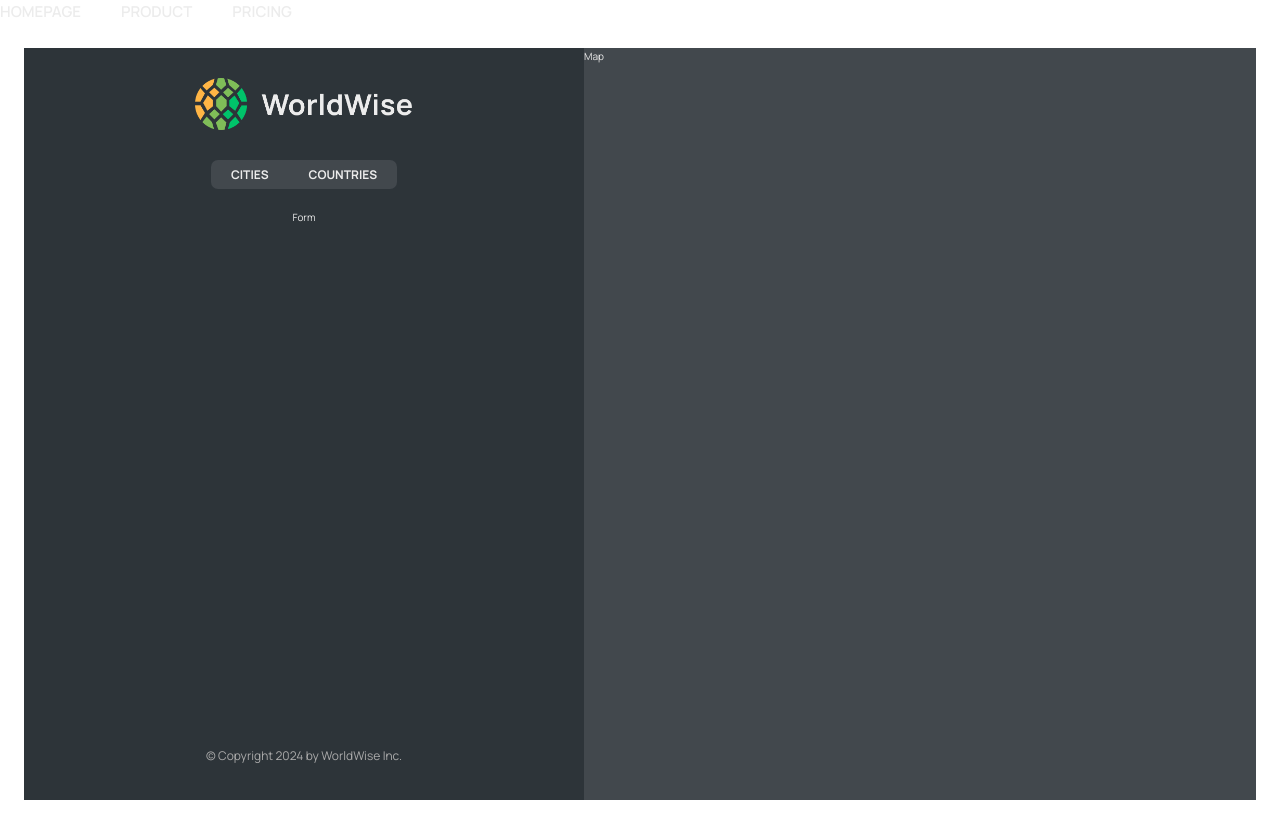
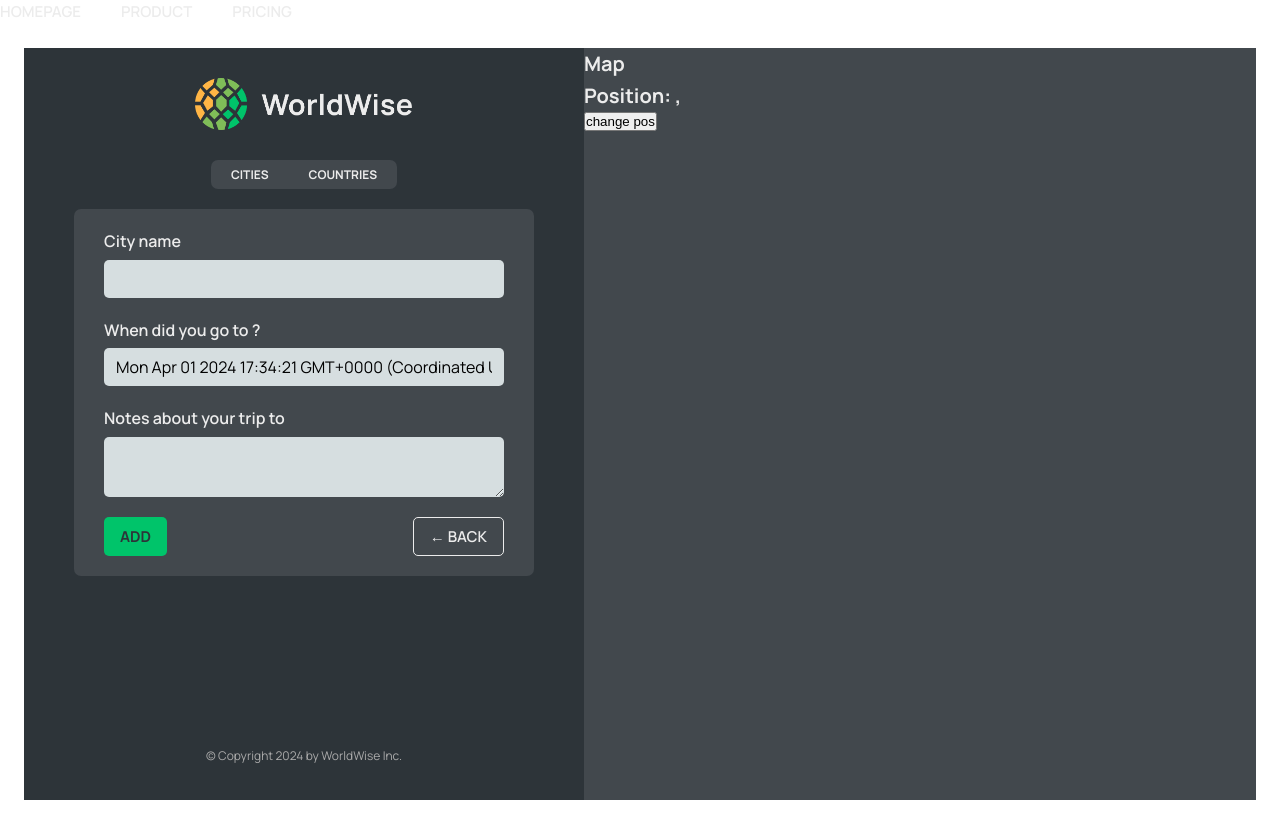
Before and after one commit to 01arman01/WorldWise, a React (Vite) app: page /app/form in a window 1280 px wide. Built offline with nearby package versions, Linux system fonts and the light colour scheme; data requests are answered from the project's data file.

Commit message:
add navigate and form

```diff
--- a/src/App.jsx
+++ b/src/App.jsx
@@ -1,4 +1,4 @@
-import {BrowserRouter, Route, Routes} from "react-router-dom";
+import {BrowserRouter, Navigate, Route, Routes} from "react-router-dom";
 import Product from "./pages/Product/Product.jsx";
 import PricingPage from "./pages/PricingPage.jsx";
 import Homepage from "./pages/Homepage/Homepage.jsx";
@@ -6,8 +6,10 @@ import PageNotFound from "./pages/PageNotFound.jsx";
 import PageNav from "./components/PageNav/PageNav.jsx";
 import AppLayout from "./pages/AppLayout/AppLayout.jsx";
 import {useEffect, useState} from "react";
-import CityList from "./components/City/CityList/CityList.jsx";
+import CityList from "./components/CityList/CityList.jsx";
 import CountryList from "./components/CountryList/CountryList.jsx";
+import City from "./components/City/City.jsx";
+import Form from "./components/Form/Form.jsx";
 
 const BASE_URL = 'http://localhost:9000'
 
@@ -49,10 +51,14 @@ function App() {
                 <Route path='product' element={<Product/>}/>
                 <Route path='pricing' element={<PricingPage/>}/>
                 <Route path='app' element={<AppLayout/>}>
-                    <Route index element={<p>lIST of clients</p>}/>
+                    <Route index element={ <Navigate replace to="cities"/>}/>
                     <Route path='cities' element={<CityList cities={cities} isLoading={isLoading} />}/>
+
+
+                    <Route path='cities/:id' element={<City />} />
+
                     <Route path='countries' element={<CountryList isLoading={isLoading}  cities={cities} />}/>
-                    <Route path='form' element={<p> Form</p>}/>
+                    <Route path='form' element={<Form />}/>
                 </Route>
                 <Route path='*' element={<PageNotFound/>}/>
             </Routes>
--- /dev/null
+++ b/src/components/Button/Button.jsx
@@ -0,0 +1,11 @@
+import React from 'react';
+import s from './Button.module.css'
+function Button({children,onClick, type}) {
+    return (
+        <button onClick={onClick} className={`${s.btn} ${s[`${type}`]}`}>
+            {children}
+        </button>
+    );
+}
+
+export default Button;
--- a/src/components/City/City.jsx
+++ b/src/components/City/City.jsx
@@ -1,4 +1,5 @@
 import styles from "./City.module.css";
+import {useParams, useSearchParams} from "react-router-dom";
 
 const formatDate = (date) =>
   new Intl.DateTimeFormat("en", {
@@ -19,43 +20,59 @@ function City() {
 
   const { cityName, emoji, date, notes } = currentCity;
 
-  return (
-    <div className={styles.city}>
-      <div className={styles.row}>
-        <h6>City name</h6>
-        <h3>
-          <span>{emoji}</span> {cityName}
-        </h3>
-      </div>
+  const {id} = useParams()
 
-      <div className={styles.row}>
-        <h6>You went to {cityName} on</h6>
-        <p>{formatDate(date || null)}</p>
-      </div>
+    const  [searchParams,setSearchParams]=useSearchParams()
 
-      {notes && (
-        <div className={styles.row}>
-          <h6>Your notes</h6>
-          <p>{notes}</p>
-        </div>
-      )}
+    const lat = searchParams.get('lat')
+    const lng = searchParams.get('lng')
 
-      <div className={styles.row}>
-        <h6>Learn more</h6>
-        <a
-          href={`https://en.wikipedia.org/wiki/${cityName}`}
-          target="_blank"
-          rel="noreferrer"
-        >
-          Check out {cityName} on Wikipedia &rarr;
-        </a>
-      </div>
 
-      <div>
-        <ButtonBack />
-      </div>
-    </div>
-  );
+  // console.log(lang)
+  // console.log(lat)
+
+  return (<>
+      <h1>City {id} </h1>
+      <p>{lat}, {lng}</p>
+
+  </>)
+  // return (
+  //   <div className={styles.city}>
+  //     <div className={stkoyles.row}>
+  //       <h6>City name</h6>
+  //       <h3>
+  //         <span>{emoji}</span> {cityName}
+  //       </h3>
+  //     </div>
+  //
+  //     <div className={styles.row}>
+  //       <h6>You went to {cityName} on</h6>
+  //       <p>{formatDate(date || null)}</p>
+  //     </div>
+  //
+  //     {notes && (
+  //       <div className={styles.row}>
+  //         <h6>Your notes</h6>
+  //         <p>{notes}</p>
+  //       </div>
+  //     )}
+  //
+  //     <div className={styles.row}>
+  //       <h6>Learn more</h6>
+  //       <a
+  //         href={`https://en.wikipedia.org/wiki/${cityName}`}
+  //         target="_blank"
+  //         rel="noreferrer"
+  //       >
+  //         Check out {cityName} on Wikipedia &rarr;
+  //       </a>
+  //     </div>
+  //
+  //     <div>
+  //       <ButtonBack />
+  //     </div>
+  //   </div>
+  // );
 }
 
 export default City;
--- a/src/components/City/CityList/CityItem/CityItem.jsx
+++ /dev/null
@@ -1,31 +0,0 @@
-import React from 'react';
-import s from './CityItem.module.css'
-// import flag from 'country-code-emoji';
-
-
-const formaDate = (date)=>{
-  return ( new Intl.DateTimeFormat('en', {
-        day:"numeric",
-        month:"long",
-        year:"numeric"
-    }).format(new  Date(date)))
-}
-
-
-function CityItem({city}) {
-
-    const {cityName,emoji,date} = city
-    // console.log(flag(emoji))
-    return (
-        <li className={s.cityItem}>
-            <span className={s.emoji}>{
-                emoji
-            }
-            </span>
-            <h3 className={s.name}>{cityName}</h3>
-            <time className={s.date}>({formaDate(date)})</time>
-            <button className={s.deleteBtn}>&times;</button>
-        </li>
-    );
-}
-export default CityItem;
--- /dev/null
+++ b/src/components/CityList/CityItem/CityItem.jsx
@@ -0,0 +1,35 @@
+import React from 'react';
+import s from './CityItem.module.css'
+import {Link} from "react-router-dom";
+// import flag from 'country-code-emoji';
+
+
+const formaDate = (date)=>{
+  return ( new Intl.DateTimeFormat('en', {
+        day:"numeric",
+        month:"long",
+        year:"numeric"
+    }).format(new  Date(date)))
+}
+
+
+function CityItem({city}) {
+
+    const {cityName,emoji,date,id, position} = city
+    // console.log(flag(emoji))
+    console.log(position)
+    return (
+        <li >
+           <Link to={`${id}?lat=${position.lat}&lng=${position.lng}`}   className={s.cityItem}>
+                <span className={s.emoji}>{
+                    emoji
+                }
+            </span>
+               <h3 className={s.name}>{cityName}</h3>
+               <time className={s.date}>({formaDate(date)})</time>
+               <button className={s.deleteBtn}>&times;</button>
+           </Link>
+        </li>
+    );
+}
+export default CityItem;
--- a/src/components/City/CityList/CityList.jsx
+++ b/src/components/CityList/CityList.jsx
@@ -1,8 +1,8 @@
 import React from 'react';
 import s from './CityList.module.css'
-import Spinner from "../../Spinner/Spinner.jsx";
+import Spinner from "../Spinner/Spinner.jsx";
 import CityItem from "./CityItem/CityItem.jsx";
-import Message from "../../Message/Message.jsx";
+import Message from "../Message/Message.jsx";
 function CityList({cities,isLoading}) {
     if(isLoading) return <Spinner/>
     if(!cities.length) return <Message message="add your firs city by clicking on a city on the map " />
--- a/src/components/Form/Form.jsx
+++ b/src/components/Form/Form.jsx
@@ -3,6 +3,8 @@
 import { useState } from "react";
 
 import styles from "./Form.module.css";
+import Button from "../Button/Button.jsx";
+import {useNavigate} from "react-router-dom";
 
 export function convertToEmoji(countryCode) {
   const codePoints = countryCode
@@ -17,6 +19,9 @@ function Form() {
   const [country, setCountry] = useState("");
   const [date, setDate] = useState(new Date());
   const [notes, setNotes] = useState("");
+
+
+  const navigate = useNavigate()
 
   return (
     <form className={styles.form}>
@@ -49,8 +54,14 @@ function Form() {
       </div>
 
       <div className={styles.buttons}>
-        <button>Add</button>
-        <button>&larr; Back</button>
+          <Button type='primary' >Add</Button>
+          <Button type='back'  onClick={
+              (e)=> {
+                  e.preventDefault()
+                  navigate(-1)
+              }
+          }>&larr; Back</Button>
+
       </div>
     </form>
   );
--- a/src/components/Map/Map.jsx
+++ b/src/components/Map/Map.jsx
@@ -1,8 +1,25 @@
 import React from 'react';
 import  s from './Map.module.css'
+import {useNavigate, useSearchParams} from "react-router-dom";
 function Map(props) {
+    const navigate = useNavigate()
+    const  [searchParams,setSearchParams]=useSearchParams()
+
+     const lat = searchParams.get('lat')
+     const lng = searchParams.get('lng')
     return (
-        <div className={s.mapContainer} >Map</div>
+        <div className={s.mapContainer}  onClick={()=>{
+            navigate("form")
+        }}>
+            <h1>Map</h1>
+            <h1>Position: {lat}, {lng}</h1>
+            <button onClick={()=>{
+                setSearchParams({
+                    lat:25,
+                    lng:35
+                })
+            }}>change pos</button>
+        </div>
     );
 }
 
--- a/src/pages/Homepage/Homepage.module.css
+++ b/src/pages/Homepage/Homepage.module.css
@@ -5,7 +5,7 @@
       rgba(36, 42, 46, 0.8),
       rgba(36, 42, 46, 0.8)
     ),
-    url("../bg.jpg");
+    url("../../bg.jpg");
   background-size: cover;
   background-position: center;
   padding: 2.5rem 5rem;
```
Also changed, not shown: src/components/Button/Button.module.css (renamed from src/components/Button.module.css), src/components/CityList/CityItem/CityItem.module.css (renamed from src/components/City/CityList/CityItem/CityItem.module.css), src/components/CityList/CityList.module.css (renamed from src/components/City/CityList/CityList.module.css).
